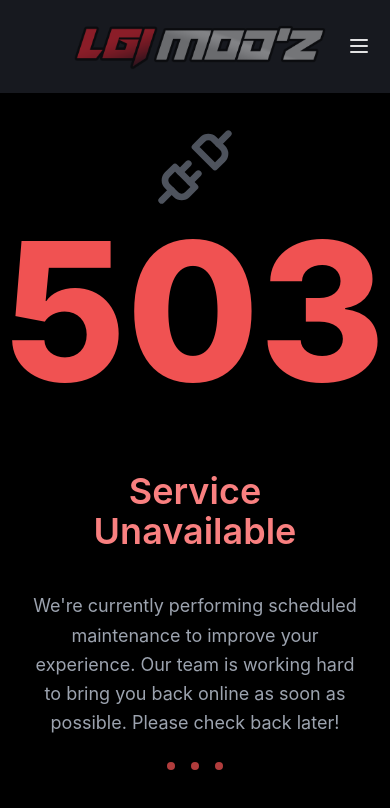
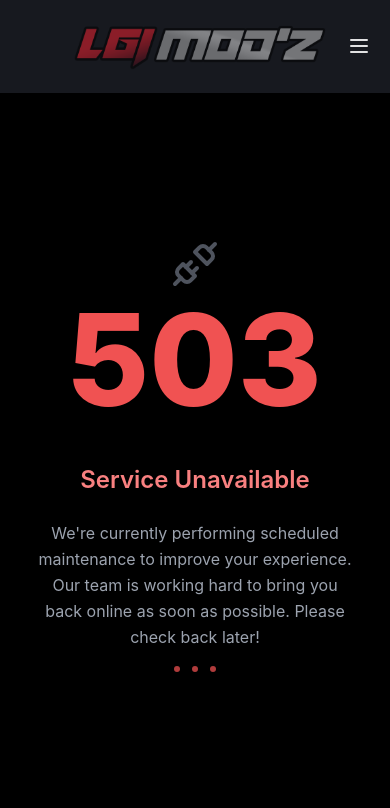
Before and after one commit to VenomHare/lgishowcase, a React (Vite) app: page /maintenance in a window 390 px wide. Shown: the top 808 px of the page. Built offline with nearby package versions, Linux system fonts and the light colour scheme; a web font is replaced by a local one.

Commit message:
fix(maintenance-mode): added responsiveness

```diff
--- a/src/components/Pages/Maintenance.tsx
+++ b/src/components/Pages/Maintenance.tsx
@@ -29,23 +29,23 @@ const Maintenance = () => {
             </script>
         </Helmet>
         <NavBar active='maintenance' isMaintenance={true} />
-        <div className="w-screen flex flex-col items-center justify-center min-h-[89vh] text-center p-8 bg-black animate-fadeIn">
-            <div className="relative">
+        <div className="w-screen flex flex-col items-center justify-center min-h-[89vh] text-center p-4 sm:p-6 md:p-8 bg-black animate-fadeIn">
+            <div className="relative w-full max-w-4xl">
                 <div className="absolute top-0 left-1/2 transform -translate-x-1/2 -translate-y-1/2 z-10">
-                    <Unplug className="w-20 h-20 text-gray-500 animate-[pulse_2s_ease-in-out_infinite]" />
+                    <Unplug className="w-12 h-12 sm:w-16 sm:h-16 md:w-20 md:h-20 text-gray-500 animate-[pulse_2s_ease-in-out_infinite]" />
                 </div>
-                <h1 className="text-[12rem] font-extrabold m-0 text-red-500 shadow-lg animate-fadeIn delay-200">503</h1>
+                <h1 className="text-[8rem] sm:text-[10rem] md:text-[12rem] font-extrabold m-0 text-red-500 shadow-lg animate-fadeIn delay-200">503</h1>
             </div>
-            <h2 className="text-4xl font-semibold my-4 text-red-400 animate-fadeIn delay-400">Service Unavailable</h2>
-            <p className="text-lg text-gray-400 my-6 max-w-xl leading-relaxed animate-fadeIn delay-600">
+            <h2 className="text-2xl sm:text-3xl md:text-4xl font-semibold my-2 sm:my-3 md:my-4 text-red-400 animate-fadeIn delay-400">Service Unavailable</h2>
+            <p className="text-base sm:text-lg md:text-xl text-gray-400 my-4 sm:my-5 md:my-6 max-w-xl leading-relaxed animate-fadeIn delay-600 px-4">
                 We're currently performing scheduled maintenance to improve your experience.
                 Our team is working hard to bring you back online as soon as possible.
                 Please check back later!
             </p>
-            <div className="flex gap-4 animate-fadeIn delay-800">
-                <div className="h-2 w-2 rounded-full bg-red-500 animate-pulse"></div>
-                <div className="h-2 w-2 rounded-full bg-red-500 animate-pulse delay-150"></div>
-                <div className="h-2 w-2 rounded-full bg-red-500 animate-pulse delay-300"></div>
+            <div className="flex gap-3 sm:gap-4 animate-fadeIn delay-800">
+                <div className="h-1.5 w-1.5 sm:h-2 sm:w-2 rounded-full bg-red-500 animate-pulse"></div>
+                <div className="h-1.5 w-1.5 sm:h-2 sm:w-2 rounded-full bg-red-500 animate-pulse delay-150"></div>
+                <div className="h-1.5 w-1.5 sm:h-2 sm:w-2 rounded-full bg-red-500 animate-pulse delay-300"></div>
             </div>
         </div>
     </>)
```
